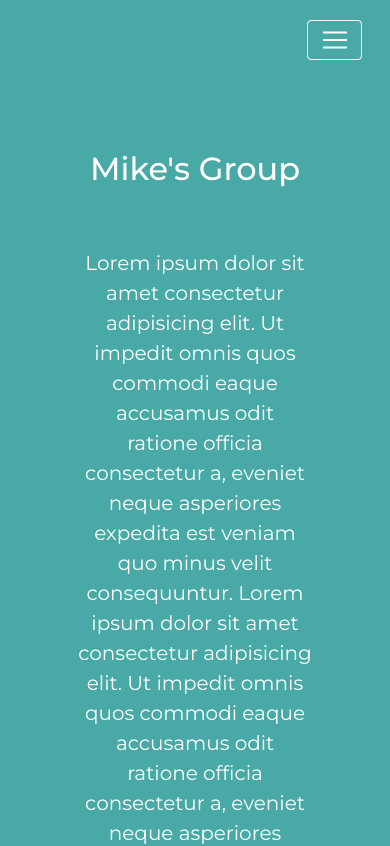
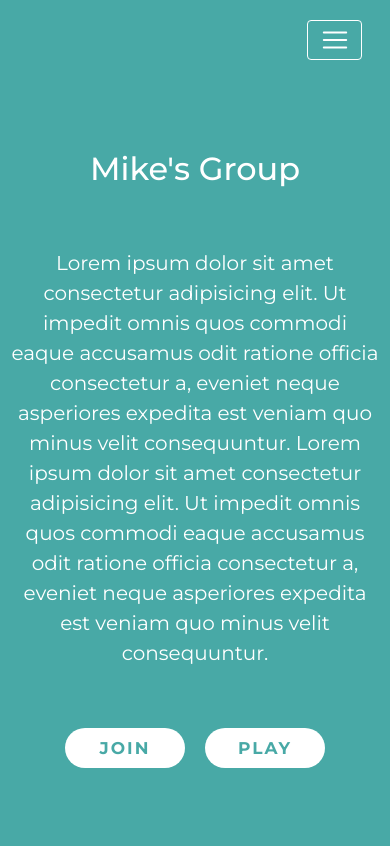
Before and after one commit to Morsadi/Lineup-demo, a React (Create React App) app: page / in a window 390 px wide. Shown: the top 846 px of the page. Built offline with nearby package versions, Linux system fonts and the light colour scheme.

Commit message:
About Styling

```diff
--- a/src/App.scss
+++ b/src/App.scss
@@ -69,9 +69,10 @@ h3 {
   text-align: center;
   color: #fff;
   width: 60%;
-  margin: 150px auto;
+  height: auto;
+  margin: 50px auto;
   h2 {
-    margin-bottom: 60px;
+    margin: 150px auto 60px;
   }
   p {
     font-size: 20px;
@@ -531,6 +532,9 @@ footer {
 }
 
 @media only screen and (max-width: 800px) {
+  .about {
+    width: 95%;
+  }
   .setup {
     height: fit-content !important;
     display: flex;
--- a/src/components/About.tsx
+++ b/src/components/About.tsx
@@ -25,7 +25,7 @@ export default function About() {
       exit='out'
       variants={pageVariants}
       transition={{ duration: 1 }}
-      className='page about'
+      className=' about'
       style={{ height: window.innerHeight }}
     >
       <h2>Mike's Group</h2>
@@ -39,7 +39,7 @@ export default function About() {
         velit consequuntur.
       </p>
 
-      <input className='join' type='button' value='JOIN' />
+      <input onClick={()=>window.open('https://mail.google.com/mail/u/0/#inbox?compose=GTvVlcSKjsgLdfqTFTtfKGBCHGSQvJRlvlvJzNnmXGzWCHbxrHhfRVSxglLMqNNwfCcnFMxDRLgKm', '_blank')} className='join' type='button' value='JOIN' />
       <input
         onClick={signupPath}
         className='play'
```
